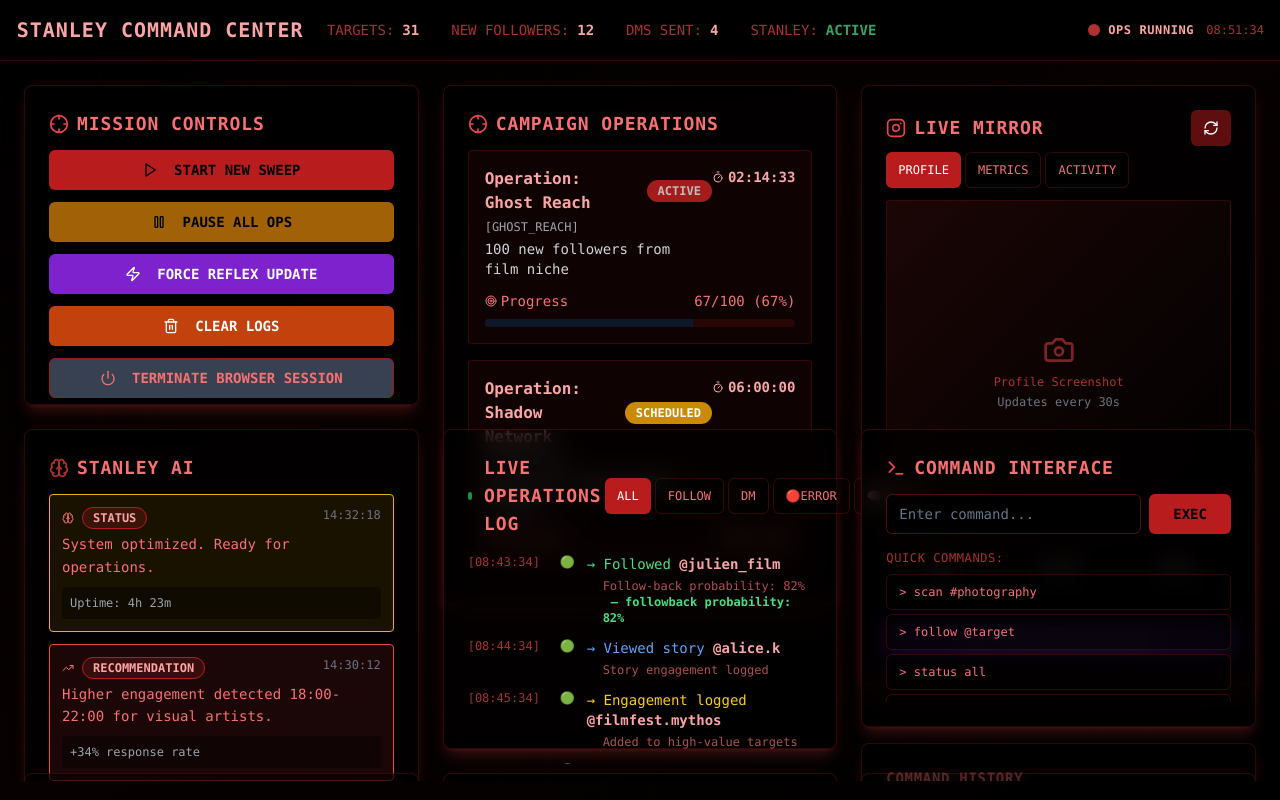
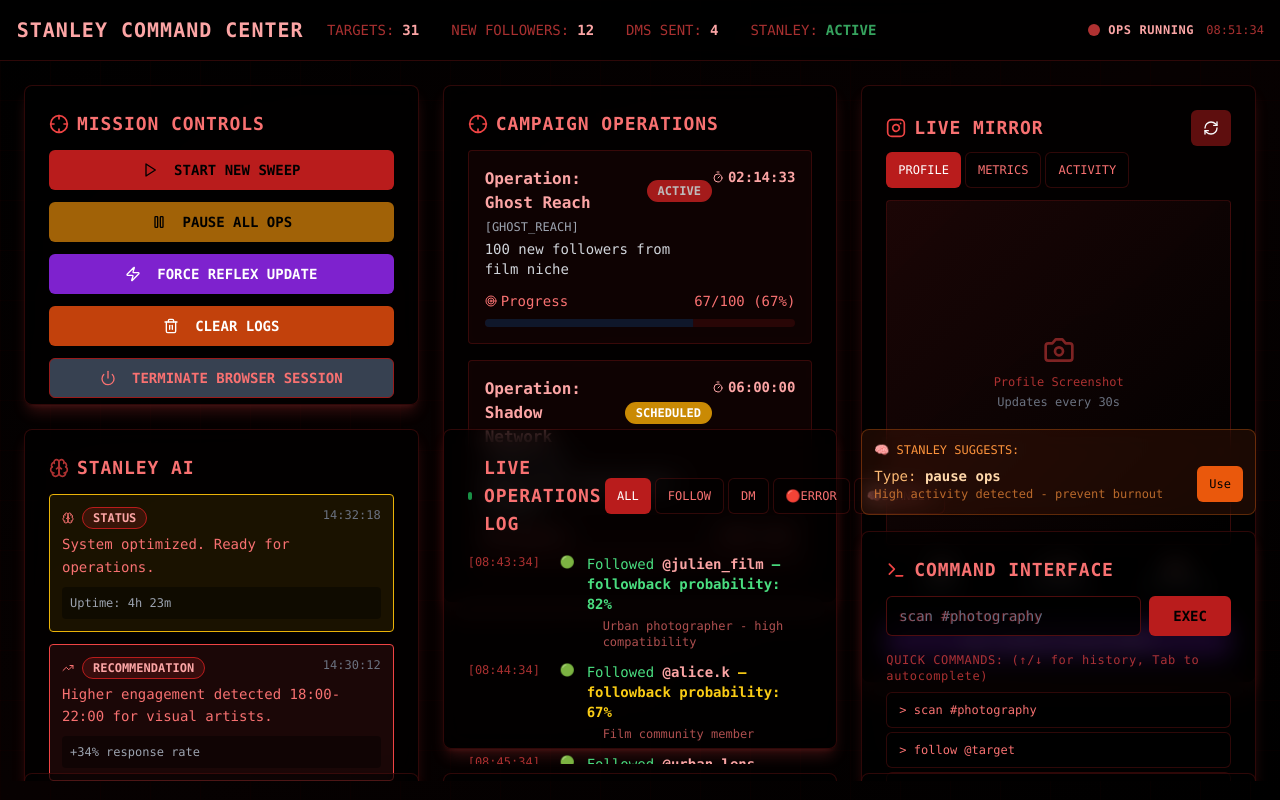
Before and after one commit to JulienEnigma/instacommand, a React (Vite) app: page /dashboard in a window 1280 px wide. Built offline with nearby package versions, Linux system fonts and the light colour scheme.

Commit message:
Apply Phase 2 Enhancements
Implement command interface improvements, including arrow key history, tab autocomplete, ghost text, Stanley suggestions, and follow-back probability display.

```diff
--- a/src/components/dashboard/CommandInterface.tsx
+++ b/src/components/dashboard/CommandInterface.tsx
@@ -1,11 +1,11 @@
 
-import React, { useState } from 'react';
+import React, { useState, useRef, useEffect } from 'react';
 import { Card, CardContent, CardHeader, CardTitle } from "@/components/ui/card";
 import { Input } from "@/components/ui/input";
 import { Button } from "@/components/ui/button";
 import { ScrollArea } from "@/components/ui/scroll-area";
 import { toast } from "sonner";
-import { Terminal, Zap } from 'lucide-react';
+import { Terminal, Zap, ArrowUp } from 'lucide-react';
 
 interface Command {
   input: string;
@@ -14,9 +14,19 @@ interface Command {
   success: boolean;
 }
 
+interface StanleySuggestion {
+  text: string;
+  reason: string;
+  timestamp: string;
+}
+
 export const CommandInterface = () => {
   const [commandInput, setCommandInput] = useState('');
   const [isExecuting, setIsExecuting] = useState(false);
+  const [historyIndex, setHistoryIndex] = useState(-1);
+  const [showAutocomplete, setShowAutocomplete] = useState(false);
+  const inputRef = useRef<HTMLInputElement>(null);
+
   const [commandHistory, setCommandHistory] = useState<Command[]>([
     {
       input: 'scan @filmmakers',
@@ -32,17 +42,80 @@ export const CommandInterface = () => {
     }
   ]);
 
+  const [stanleySuggestions, setStanleySuggestions] = useState<StanleySuggestion[]>([
+    {
+      text: 'pause ops',
+      reason: 'High activity detected - prevent burnout',
+      timestamp: new Date().toLocaleTimeString('en-US', { hour12: false })
+    }
+  ]);
+
+  const allCommands = [
+    'scan #photography', 'scan #streetphotography', 'scan #filmmaking',
+    'follow @target', 'follow batch', 'follow priority',
+    'status all', 'status targets', 'status campaigns',
+    'pause ops', 'resume ops', 'pause campaign',
+    'reflex update', 'reflex status', 'reflex revert',
+    'initiate ghost_reach', 'initiate shadow_network',
+    'stanley report', 'stanley analysis', 'stanley suggest',
+    'export logs', 'export targets', 'clear logs'
+  ];
+
+  const getCommandSuggestions = (input: string) => {
+    return allCommands.filter(cmd =>
+      cmd.toLowerCase().startsWith(input.toLowerCase()) && cmd !== input
+    ).slice(0, 5);
+  };
+
+  const handleKeyDown = (e: React.KeyboardEvent) => {
+    if (e.key === 'ArrowUp') {
+      e.preventDefault();
+      const historyCommands = commandHistory.map(cmd => cmd.input);
+      if (historyIndex < historyCommands.length - 1) {
+        const newIndex = historyIndex + 1;
+        setHistoryIndex(newIndex);
+        setCommandInput(historyCommands[historyCommands.length - 1 - newIndex]);
+      }
+    } else if (e.key === 'ArrowDown') {
+      e.preventDefault();
+      if (historyIndex > 0) {
+        const newIndex = historyIndex - 1;
+        setHistoryIndex(newIndex);
+        const historyCommands = commandHistory.map(cmd => cmd.input);
+        setCommandInput(historyCommands[historyCommands.length - 1 - newIndex]);
+      } else if (historyIndex === 0) {
+        setHistoryIndex(-1);
+        setCommandInput('');
+      }
+    } else if (e.key === 'Tab') {
+      e.preventDefault();
+      const suggestions = getCommandSuggestions(commandInput);
+      if (suggestions.length > 0) {
+        setCommandInput(suggestions[0]);
+      }
+    } else if (e.key === 'Enter' && !isExecuting) {
+      executeCommand();
+    }
+  };
+
+  const handleInputChange = (e: React.ChangeEvent<HTMLInputElement>) => {
+    const value = e.target.value;
+    setCommandInput(value);
+    setHistoryIndex(-1);
+    setShowAutocomplete(value.length > 0 && getCommandSuggestions(value).length > 0);
+  };
+
   const executeCommand = () => {
     if (!commandInput.trim()) return;
 
     setIsExecuting(true);
+    setShowAutocomplete(false);
 
-    // Cinematic execution effect
     setTimeout(() => {
       const mockResponses = [
         { text: `Executing: ${commandInput}`, success: true },
         { text: `Target ${commandInput} added to queue`, success: true },
-        { text: `Scan completed for ${commandInput}`, success: true },
+        { text: `Scan completed for ${commandInput} - 15 new targets`, success: true },
         { text: `Operation ${commandInput} initiated`, success: true },
         { text: `Analysis complete for ${commandInput}`, success: true },
         { text: `Command ${commandInput} processed successfully`, success: true },
@@ -58,17 +131,46 @@ export const CommandInterface = () => {
         success: response.success
       };
 
-      setCommandHistory(prev => [...prev, newCommand].slice(-20)); // Keep last 20 commands
+      setCommandHistory(prev => [...prev, newCommand].slice(-20));
       setCommandInput('');
       setIsExecuting(false);
+      setHistoryIndex(-1);
 
       if (response.success) {
         toast.success(`Command executed: ${commandInput}`);
       } else {
         toast.error(`Command failed: ${commandInput}`);
       }
-    }, 1000 + Math.random() * 2000); // 1-3 second delay for cinematic effect
+    }, 1000 + Math.random() * 2000);
   };
+
+  const executeSuggestion = (suggestion: string) => {
+    setCommandInput(suggestion);
+    if (inputRef.current) {
+      inputRef.current.focus();
+    }
+  };
+
+  // Generate Stanley suggestions periodically
+  useEffect(() => {
+    const suggestions = [
+      { text: 'pause ops', reason: 'High activity detected - prevent burnout' },
+      { text: 'reflex update', reason: 'Performance decline - neural refresh needed' },
+      { text: 'scan #filmfestival', reason: 'High engagement window detected' },
+      { text: 'stanley analysis', reason: 'Pattern anomaly requires review' },
+      { text: 'export logs', reason: 'Daily backup recommended' }
+    ];
+
+    const interval = setInterval(() => {
+      const suggestion = suggestions[Math.floor(Math.random() * suggestions.length)];
+      setStanleySuggestions(prev => [...prev.slice(-2), {
+        ...suggestion,
+        timestamp: new Date().toLocaleTimeString('en-US', { hour12: false })
+      }]);
+    }, Math.random() * 15000 + 10000);
+
+    return () => clearInterval(interval);
+  }, []);
 
   const quickCommands = [
     'scan #photography',
@@ -82,6 +184,32 @@ export const CommandInterface = () => {
 
   return (
     <div className="space-y-4">
+      {/* Stanley Suggestions */}
+      {stanleySuggestions.length > 0 && (
+        <Card className="bg-orange-900/20 border-orange-500/30 text-orange-300 backdrop-blur-md">
+          <CardContent className="p-3">
+            <div className="text-xs text-orange-400 mb-2">🧠 STANLEY SUGGESTS:</div>
+            {stanleySuggestions.slice(-1).map((suggestion, index) => (
+              <div key={index} className="flex items-center justify-between">
+                <div>
+                  <div className="text-sm font-mono">
+                    Type: <span className="text-orange-200 font-bold">{suggestion.text}</span>
+                  </div>
+                  <div className="text-xs text-orange-400/70">{suggestion.reason}</div>
+                </div>
+                <Button
+                  size="sm"
+                  onClick={() => executeSuggestion(suggestion.text)}
+                  className="bg-orange-600 hover:bg-orange-500 text-black text-xs"
+                >
+                  Use
+                </Button>
+              </div>
+            ))}
+          </CardContent>
+        </Card>
+      )}
+
       <Card className="bg-black/60 border-red-800/30 text-red-400 backdrop-blur-md shadow-lg shadow-red-500/20">
         <CardHeader className="pb-3">
           <CardTitle className="text-lg font-bold tracking-wider flex items-center">
@@ -90,15 +218,39 @@ export const CommandInterface = () => {
           </CardTitle>
         </CardHeader>
         <CardContent className="space-y-4">
+          <div className="relative">
             <div className="flex space-x-2">
+              <div className="relative flex-1">
                 <Input
+                  ref={inputRef}
                   value={commandInput}
-              onChange={(e) => setCommandInput(e.target.value)}
-              placeholder="Enter command..."
+                  onChange={handleInputChange}
+                  onKeyDown={handleKeyDown}
+                  placeholder={commandInput ? '' : 'scan #photography'}
                   className="bg-black/80 border-red-800/50 text-red-400 font-mono placeholder-red-700/50 focus:border-red-500"
-              onKeyPress={(e) => e.key === 'Enter' && !isExecuting && executeCommand()}
                   disabled={isExecuting}
                 />
+                {!commandInput && (
+                  <div className="absolute left-3 top-1/2 transform -translate-y-1/2 text-red-700/40 font-mono text-sm pointer-events-none">
+                    scan #photography
+                  </div>
+                )}
+
+                {/* Autocomplete dropdown */}
+                {showAutocomplete && (
+                  <div className="absolute top-full left-0 right-0 z-10 bg-black/90 border border-red-800/50 rounded-md mt-1 max-h-32 overflow-y-auto">
+                    {getCommandSuggestions(commandInput).map((cmd, index) => (
+                      <div
+                        key={index}
+                        onClick={() => setCommandInput(cmd)}
+                        className="px-3 py-2 text-sm font-mono text-red-400 hover:bg-red-900/30 cursor-pointer"
+                      >
+                        {cmd}
+                      </div>
+                    ))}
+                  </div>
+                )}
+              </div>
               <Button
                 onClick={executeCommand}
                 disabled={isExecuting}
@@ -119,8 +271,19 @@ export const CommandInterface = () => {
               </Button>
             </div>
 
+            {/* History indicator */}
+            {historyIndex >= 0 && (
+              <div className="absolute -top-6 left-0 text-xs text-red-500/70 flex items-center">
+                <ArrowUp className="h-3 w-3 mr-1" />
+                History {historyIndex + 1}/{commandHistory.length}
+              </div>
+            )}
+          </div>
+
           <div>
-            <div className="text-xs text-red-500/70 mb-2 tracking-wider">QUICK COMMANDS:</div>
+            <div className="text-xs text-red-500/70 mb-2 tracking-wider">
+              QUICK COMMANDS: (↑/↓ for history, Tab to autocomplete)
+            </div>
             <div className="grid grid-cols-1 gap-1 max-h-32 overflow-y-auto">
               {quickCommands.map((cmd, index) => (
                 <Button
--- a/src/components/dashboard/RealTimeLogs.tsx
+++ b/src/components/dashboard/RealTimeLogs.tsx
@@ -3,7 +3,6 @@ import React, { useState, useEffect, useRef } from 'react';
 import { Card, CardContent, CardHeader, CardTitle } from "@/components/ui/card";
 import { ScrollArea } from "@/components/ui/scroll-area";
 import { Button } from "@/components/ui/button";
-import { Filter } from 'lucide-react';
 
 interface LogEntry {
   timestamp: string;
@@ -13,6 +12,7 @@ interface LogEntry {
   type: 'follow' | 'story' | 'dm' | 'engage' | 'scan' | 'system' | 'stanley';
   outcome: 'success' | 'warning' | 'error';
   probability?: number;
+  followbackChance?: number;
 }
 
 export const RealTimeLogs = () => {
@@ -21,18 +21,21 @@ export const RealTimeLogs = () => {
   const scrollRef = useRef<HTMLDivElement>(null);
 
   const logTemplates = [
-    { action: '→ Followed', target: '@julien_film', details: 'Follow-back probability: 82%', type: 'follow' as const, outcome: 'success' as const, probability: 82 },
-    { action: '→ Viewed story', target: '@alice.k', details: 'Story engagement logged', type: 'story' as const, outcome: 'success' as const },
-    { action: '→ Engagement logged', target: '@filmfest.mythos', details: 'Added to high-value targets', type: 'engage' as const, outcome: 'success' as const },
-    { action: '→ DM sent', target: '@urban_lens', details: 'Message: "Amazing street work!" delivered', type: 'dm' as const, outcome: 'success' as const },
-    { action: '→ Hashtag scan', target: '#streetphotography', details: '12 new targets identified', type: 'scan' as const, outcome: 'success' as const },
-    { action: '→ Target analysis', target: '@photo_maven', details: 'Compatibility: 94% - queued', type: 'scan' as const, outcome: 'success' as const },
-    { action: '→ Post liked', target: '@creative_souls', details: 'Urban landscape series', type: 'engage' as const, outcome: 'success' as const },
-    { action: '→ Story batch', target: '@city_explorer', details: 'Viewed 3/5 stories in sequence', type: 'story' as const, outcome: 'success' as const },
-    { action: '→ Follow attempt', target: '@private_account', details: 'Account private - follow pending', type: 'follow' as const, outcome: 'warning' as const },
-    { action: '→ DM failed', target: '@restricted_user', details: 'DMs not allowed - user settings', type: 'dm' as const, outcome: 'error' as const },
+    { action: 'Followed', target: '@julien_film', details: 'Urban photographer - high compatibility', type: 'follow' as const, outcome: 'success' as const, probability: 82, followbackChance: 82 },
+    { action: 'Followed', target: '@alice.k', details: 'Film community member', type: 'follow' as const, outcome: 'success' as const, probability: 67, followbackChance: 67 },
+    { action: 'Followed', target: '@urban_lens', details: 'Street photography specialist', type: 'follow' as const, outcome: 'success' as const, probability: 91, followbackChance: 91 },
+    { action: 'Followed', target: '@photo_maven', details: 'Mutual connections: 3', type: 'follow' as const, outcome: 'success' as const, probability: 94, followbackChance: 94 },
+    { action: 'Viewed story', target: '@alice.k', details: 'Story engagement logged', type: 'story' as const, outcome: 'success' as const },
+    { action: 'Engagement logged', target: '@filmfest.mythos', details: 'Added to high-value targets', type: 'engage' as const, outcome: 'success' as const },
+    { action: 'DM sent', target: '@urban_lens', details: 'Message: "Amazing street work!" delivered', type: 'dm' as const, outcome: 'success' as const },
+    { action: 'Hashtag scan', target: '#streetphotography', details: '12 new targets identified', type: 'scan' as const, outcome: 'success' as const },
+    { action: 'Target analysis', target: '@creative_souls', details: 'Compatibility: 89% - queued', type: 'scan' as const, outcome: 'success' as const },
+    { action: 'Post liked', target: '@creative_souls', details: 'Urban landscape series', type: 'engage' as const, outcome: 'success' as const },
+    { action: 'Story batch', target: '@city_explorer', details: 'Viewed 3/5 stories in sequence', type: 'story' as const, outcome: 'success' as const },
+    { action: 'Follow attempt', target: '@private_account', details: 'Account private - follow pending', type: 'follow' as const, outcome: 'warning' as const, followbackChance: 45 },
+    { action: 'DM failed', target: '@restricted_user', details: 'DMs not allowed - user settings', type: 'dm' as const, outcome: 'error' as const },
     { action: '[Stanley] Strategy shift', target: '', details: 'Engagement down 12%. Switching to alternate pool.', type: 'stanley' as const, outcome: 'success' as const },
-    { action: '[Stanley] Suggestion', target: '', details: 'Type "pause ops" to avoid burnout', type: 'stanley' as const, outcome: 'success' as const },
+    { action: '[Stanley] Analysis', target: '', details: 'Follow-back rate: 73% (above target)', type: 'stanley' as const, outcome: 'success' as const },
     { action: '[SYS] Reflex update', target: '', details: 'Neural pathways optimized - v2.1.4', type: 'system' as const, outcome: 'success' as const },
   ];
 
@@ -86,6 +89,19 @@ export const RealTimeLogs = () => {
     }
   };
 
+  const getFollowbackDisplay = (followbackChance?: number) => {
+    if (!followbackChance) return null;
+
+    const color = followbackChance >= 80 ? 'text-green-400' :
+                  followbackChance >= 60 ? 'text-yellow-400' : 'text-red-400';
+
+    return (
+      <span className={`${color} font-bold ml-2`}>
+        — followback probability: {followbackChance}%
+      </span>
+    );
+  };
+
   const filteredLogs = logs.filter(log => {
     if (filter === 'all') return true;
     if (filter === 'error') return log.outcome === 'error';
@@ -132,14 +148,10 @@ export const RealTimeLogs = () => {
                 <div className="flex-1 min-w-0">
                   <span className={getLogColor(log.type)}>
                     {log.action} {log.target && <span className="text-red-300 font-bold">{log.target}</span>}
+                    {log.type === 'follow' && getFollowbackDisplay(log.followbackChance)}
                   </span>
                   <div className="text-red-400/70 text-xs mt-1 ml-4 break-words">
                     {log.details}
-                    {log.probability && (
-                      <span className="text-green-400 font-bold ml-2">
-                        — followback probability: {log.probability}%
-                      </span>
-                    )}
                   </div>
                 </div>
               </div>
```
Lines whose indentation alone changed are shown as unchanged.
